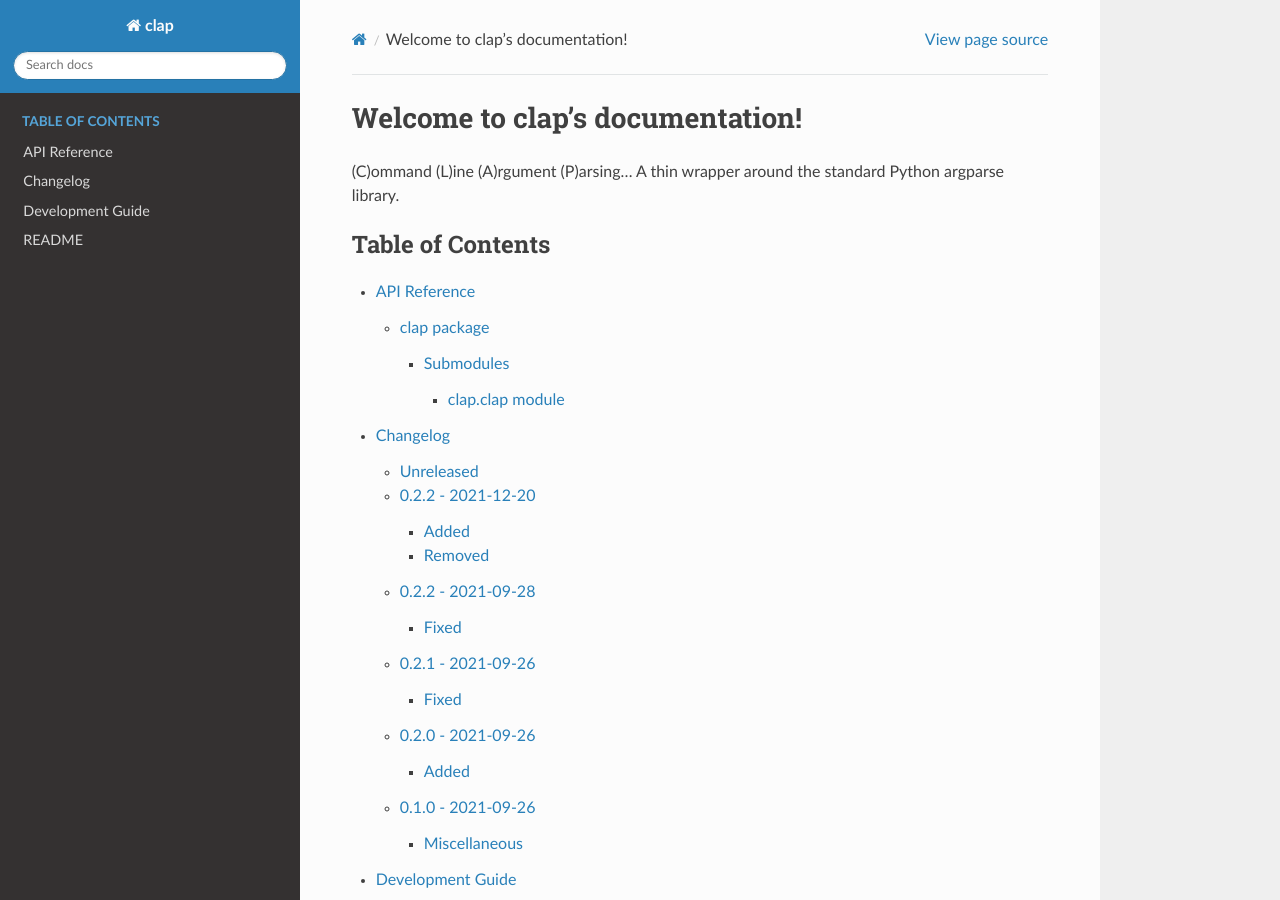
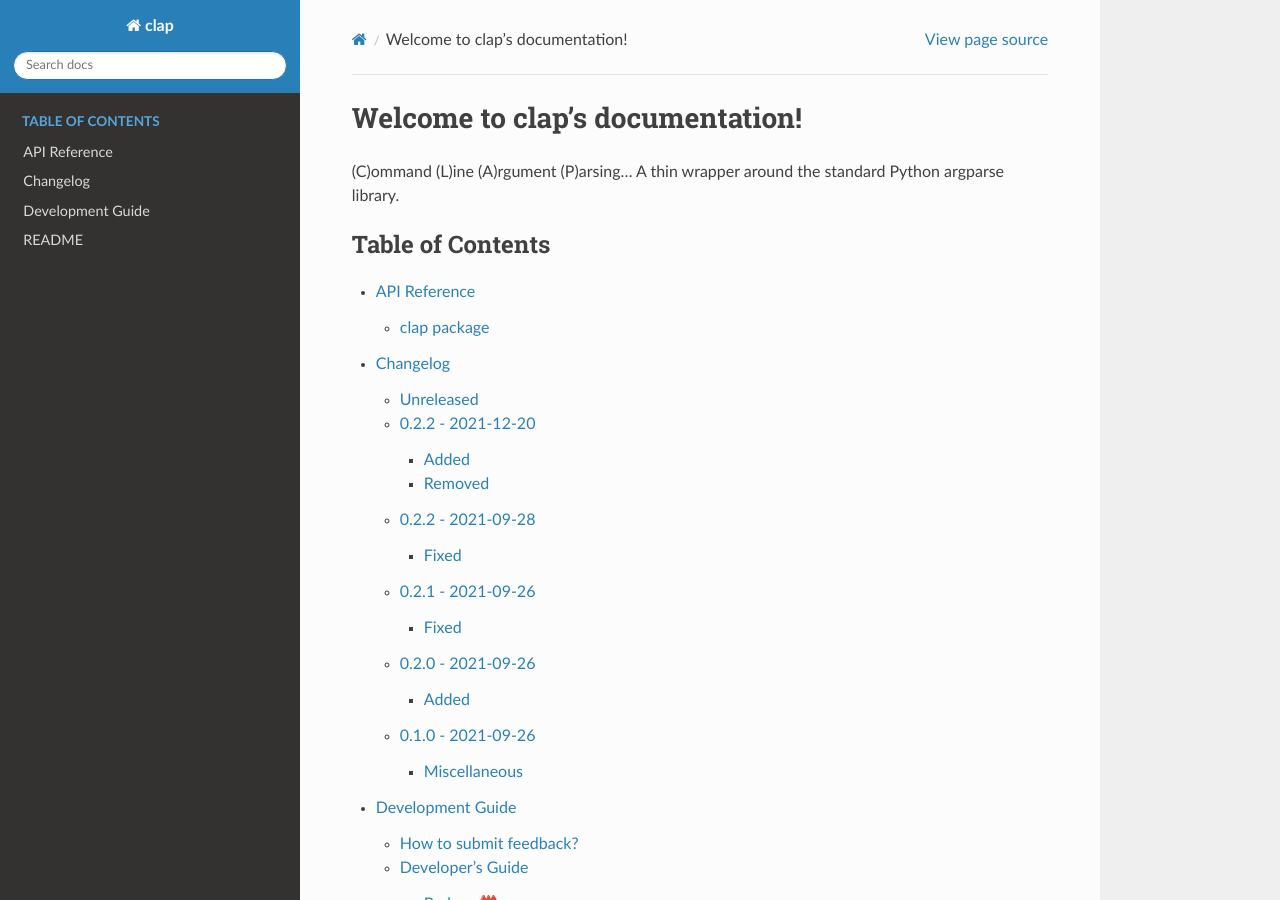
Before and after one commit to bbugyi200/clap, a Sphinx documentation site: the page built from docs/source/index.rst, in a window 1280 px wide and 900 px high. Built offline with Sphinx 7.4.7 and the Read the Docs theme 2.0.0, drawn with Linux system fonts in a browser that asks for light colours.

```diff
--- a/docs/source/clap.rst
+++ b/docs/source/clap.rst
@@ -5,11 +5,3 @@ clap package
    :members:
    :undoc-members:
    :show-inheritance:
-
-Submodules
-----------
-
-.. toctree::
-   :maxdepth: 4
-
-   clap.clap
```
